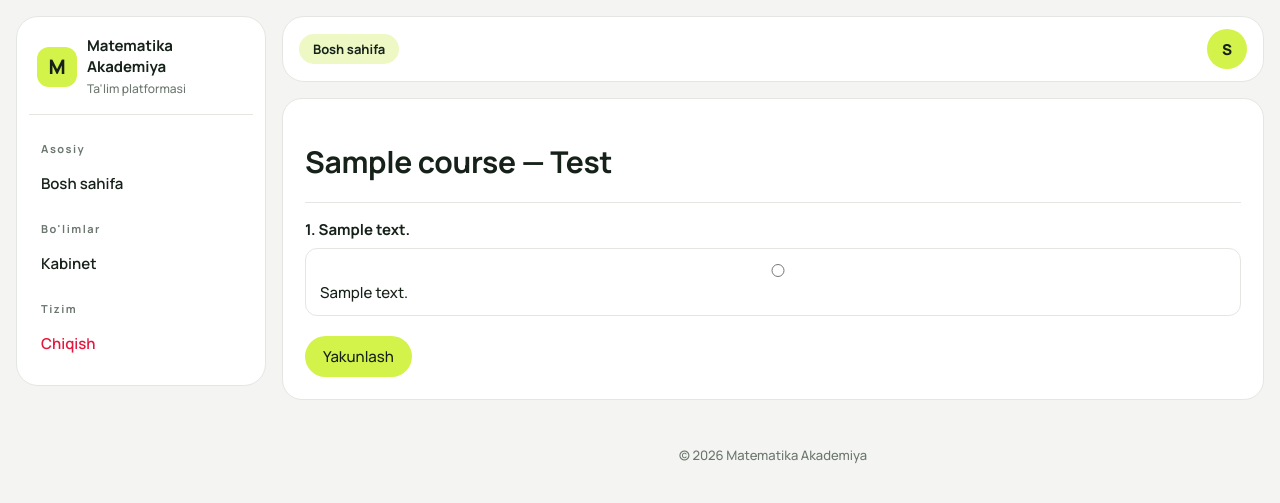
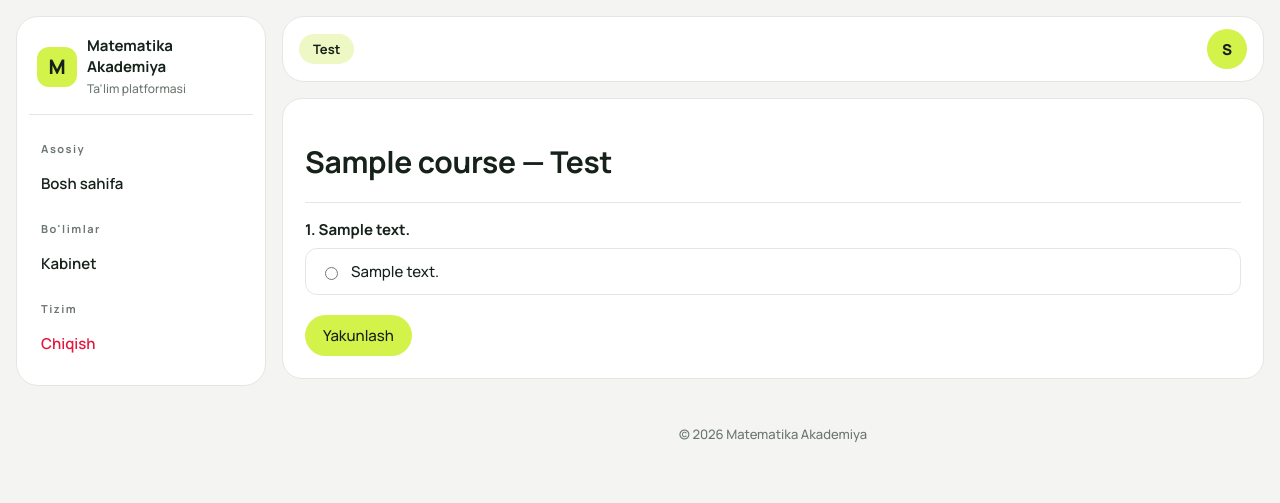
Before and after one commit to rahimjonovabdullo/matematika-akademiya, a Django app: a page that uses academy/templates/academy/take_quiz.html in a window 1280 px wide. Shown: the top 503 px of the page. Run offline with Django 5.2, Linux system fonts and the light colour scheme; a user stored in the database is signed in; tables that the repository leaves empty hold one stand-in row (values such as "Sample post").

Commit message:
Add breadcrumb block and style radio inputs

```diff
--- a/academy/templates/academy/take_quiz.html
+++ b/academy/templates/academy/take_quiz.html
@@ -1,4 +1,5 @@
 {% extends "base.html" %}
+{% block crumb %}Test{% endblock %}
 {% block content %}
 <div class="card">
   <h1>{{ course.title }} — Test</h1>
@@ -8,8 +9,8 @@
       <div style="margin:20px 0;padding-top:16px;border-top:1px solid var(--line)">
         <b>{{ forloop.counter }}. {{ q.text }}</b>
         {% for c in q.choices.all %}
-          <label class="opt" style="font-weight:500">
-            <input type="radio" name="q{{ q.id }}" value="{{ c.id }}" required> {{ c.text }}
+          <label class="opt" style="font-weight:500;display:flex;gap:10px;align-items:center">
+            <input type="radio" name="q{{ q.id }}" value="{{ c.id }}" required style="width:auto"> {{ c.text }}
           </label>
         {% endfor %}
       </div>
```
